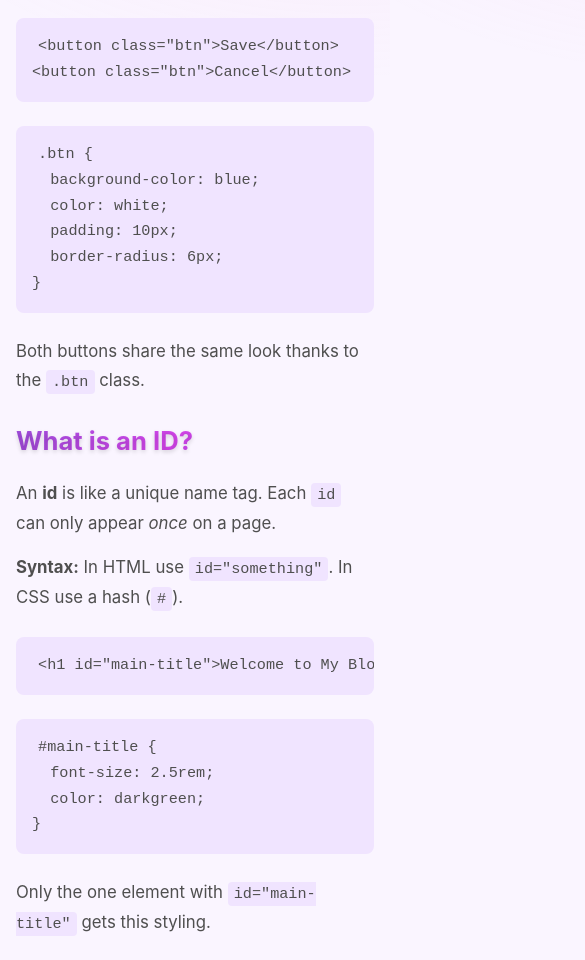
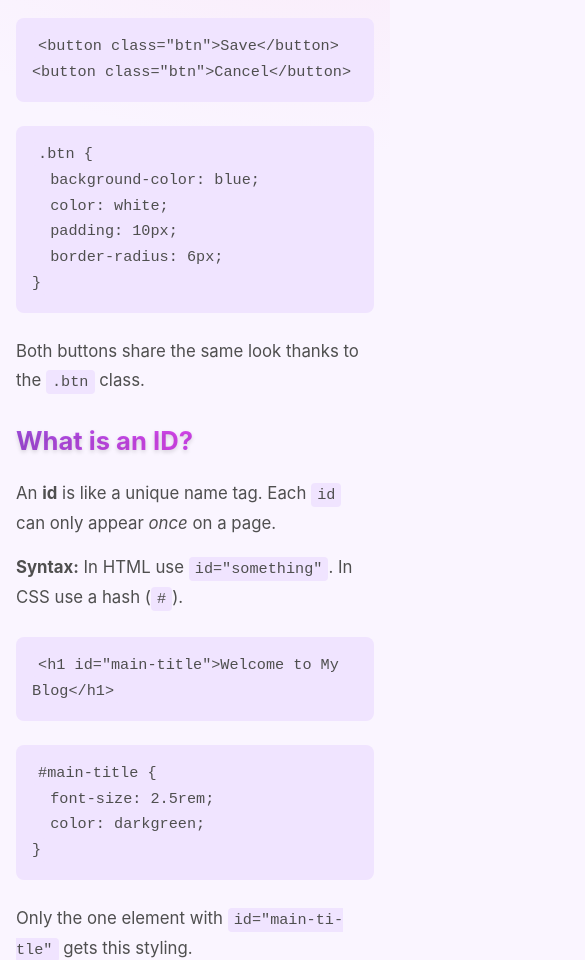
Before and after one commit to eden-jermendi/eden-jermendi.github.io, a plain HTML site: page blog/html-css.html in a window 390 px wide. Shown: the part 1040-2000 px from the top of the page, 585 px wide, since content can reach past the window. Drawn offline with Linux system fonts and the light colour scheme.

Commit message:
style: fix blog-post wrapping and mobile spacing - align paragraphs with no text-indent - limit line length for readability - add word-wrap and hyphenation - allow code to wrap, pre blocks scroll - adjust padding on small screens

```diff
--- a/styles/main.css
+++ b/styles/main.css
@@ -288,14 +288,13 @@ footer a {
     flex-direction: column;
     gap: 0.8rem;
   }
-}
 
-@media (max-width: 600px) {
   .blog-post {
     padding: 1.5rem;
   }
 }
 
+/* --- Blog Post --- */
 .blog-post {
   max-width: 800px;
   margin: 0 auto;
@@ -303,6 +302,9 @@ footer a {
   text-align: left;
   line-height: 1.7;
   color: var(--ink);
+  overflow-wrap: break-word;
+  word-wrap: break-word;
+  hyphens: auto;
 }
 
 .blog-post h1,
@@ -336,8 +338,11 @@ footer a {
 .blog-post p {
   margin-bottom: 1rem;
   font-size: 1.05rem;
-  max-width: 65ch; /* keeps line length readable */
+  max-width: 65ch;
   margin-inline: auto;
+  text-indent: 0;
+  margin-left: 0;
+  margin-right: 0;
 }
 
 .blog-post code {
@@ -346,6 +351,8 @@ footer a {
   padding: 0.2em 0.4em;
   border-radius: 4px;
   font-size: 0.95rem;
+  white-space: pre-wrap;
+  word-break: break-word;
 }
 
 .blog-post pre {
@@ -356,6 +363,8 @@ footer a {
   font-family: 'Fira Code', monospace;
   font-size: 0.95rem;
   margin: 1.5rem 0;
+  white-space: pre-wrap;
+  word-break: break-word;
 }
 
 .no-dot {
```
